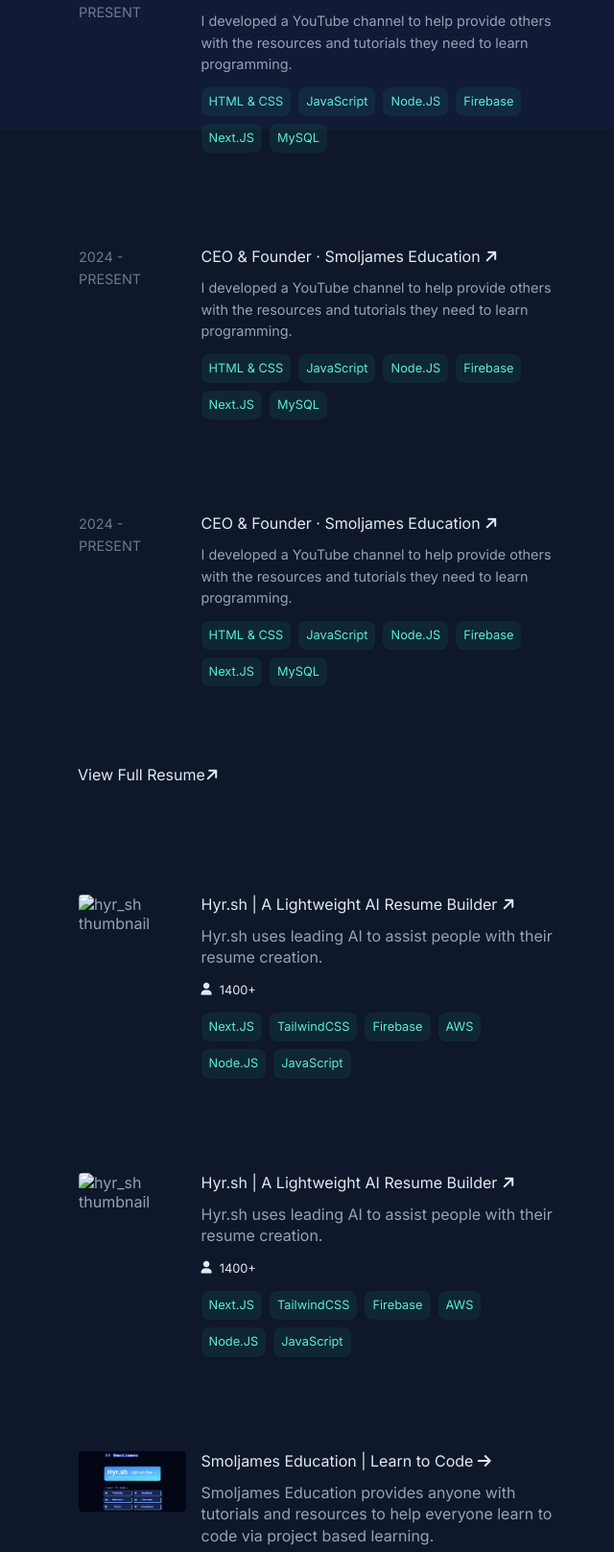
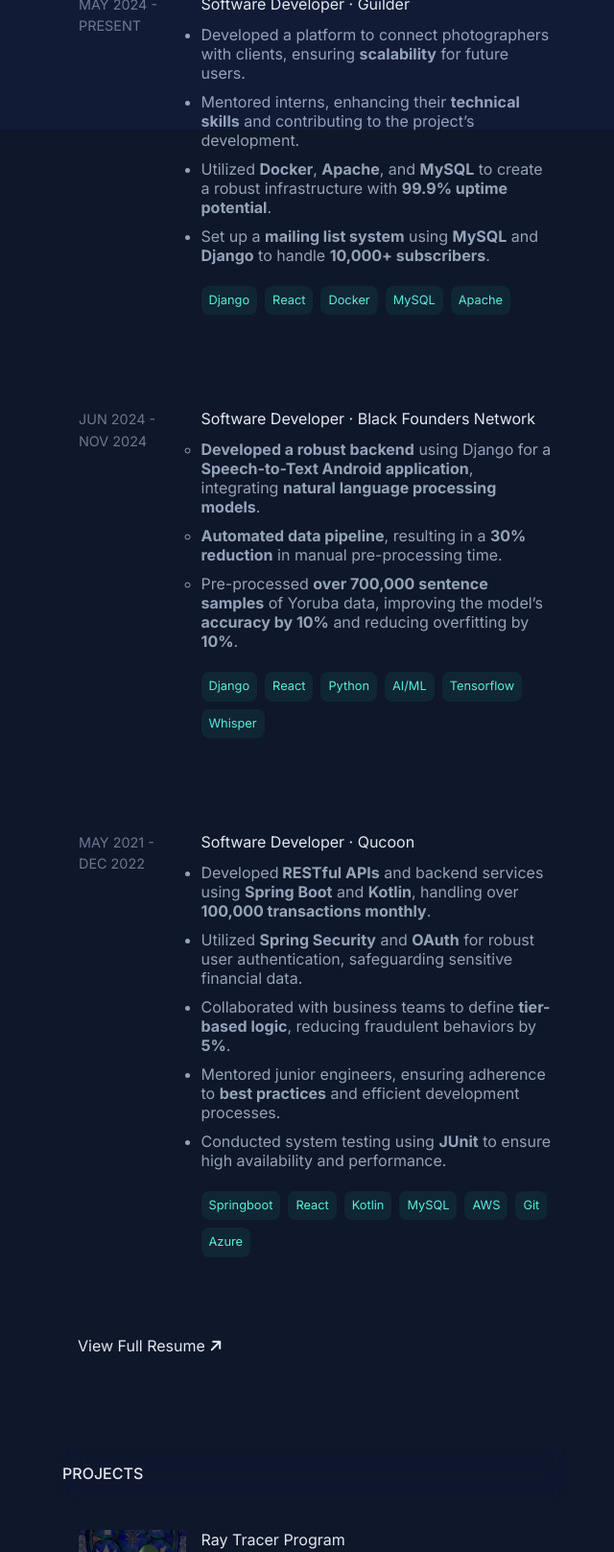
Before and after one commit to IbukunSanni/webdevreview, a plain HTML site: page HTML_n_CSS/Web_Portfolio/index.html in a window 1280 px wide. Shown: the part 665-2282 px from the top of the page at 96% size, without its empty margins (591-1231 px from the left). Drawn offline with Linux system fonts and the light colour scheme.

Commit message:
Portfolio personified

```diff
--- a/HTML_n_CSS/Web_Portfolio/index.html
+++ b/HTML_n_CSS/Web_Portfolio/index.html
@@ -2,9 +2,11 @@
 <html lang="en">
 
 <head>
+    <!-- <link rel="icon" href="public/fire-favicon.ico" type="image/x-icon"> -->
+    <link rel="icon" href="public/fire-icon.png" type="image/png">
     <meta charset="UTF-8">
     <meta name="viewport" content="width=device-width, initial-scale=1.0">
-    <title>Ibukun Sanni Developer Portfolio</title>
+    <title>Ibukunoluwa Sanni Developer Portfolio</title>
     <link rel="stylesheet" href="styles.css">
 
     <link rel="preconnect" href="https://fonts.googleapis.com">
@@ -24,8 +26,14 @@
             <h1> Ibukunoluwa Sanni</h1>
         </a>
 
-        <h4>Full Stack Developer</h4>
-        <p> My passion for math, logic, and art inspired me to create a personal web portfolio. It showcases my work, highlighting how these fields intersect in my projects and reflect the creative and analytical sides of my journey. </p>
+        <h4>Software Developer</h4>
+        <p> My passion for math, logic, and art inspired me to create a personal web portfolio. It showcases my work,
+            highlighting how these fields intersect in my projects and reflect the creative and quantitative sides of my
+            journey.<br>
+            Looking to connect?<br><br>
+            email: <strong>ibukun.sanni@gmail.com</strong>
+
+        </p>
         <nav>
             <a class="anchor-text" href="#whoami">
                 <div class="nav-line"></div>
@@ -47,7 +55,9 @@
             <a class="social-link" href="https://github.com/IbukunSanni" target="_blank">
                 <i class="fa-brands fa-github"></i>
             </a>
-
+            <a class="social-link" href="/public/resume.pdf" target="_blank">
+                <i class="fa-solid fa-file-lines"></i>
+            </a>
             <!-- Add artportfolio when ready -->
             <!-- <a href="">ART-PORTFOLIO</a> -->
 
@@ -61,25 +71,24 @@
                 <h2 class="light-text">Who am I?</h2>
             </div>
             <div div class="whoami-contents">
-                <p> Lorem ipsum dolor sit amet, consectetur adipiscing elit. Sed do eiusmod tempor incididunt ut labore
-                    et dolore magna aliqua <a target="_blank" class="anchor-text"
-                        href="https://www.youtube.com/watch?v=dQw4w9WgXcQ">Youtube</a>. Ut enim ad minim veniam, quis
-                    nostrud exercitation ullamco laboris nisi ut
-                    aliquip ex ea commodo consequat. Duis aute irure dolor in reprehenderit in voluptate velit esse
-                    cillum dolore eu fugiat nulla pariatur.
+                <p>
+                    Hey! My name is <strong>Ibukunoluwa Chinedu Sanni</strong>, though many know me as
+                    <strong>"IBK"</strong>. I am a recent graduate from the <strong>University of Waterloo</strong> –
+                    <em>Go Warriors!</em> I am a <strong>software engineer</strong> with a keen interest in
+                    <strong>graphics</strong>, <strong>web development</strong>, <strong>game development</strong>, and
+                    <strong>artificial intelligence</strong>. I have a range of experiences, from building a
+                    <strong>personal ray tracer</strong> to creating this <strong>web portfolio</strong>, and have
+                    accumulated <strong>over 3 years of software development</strong> experience.
+
+                    I enjoy solving challenging problems, continuously learning, and even unwinding with a bit of
+                    <strong>LeetCode</strong>. When I’m not coding, you’ll likely find me deep in my sketchbook.
+
+                    <br><br>
+
+                    <strong>Looking to connect?</strong><br>
+                    Email: <strong>ibukun.sanni@gmail.com</strong>
                 </p>
 
-                <p> Lorem ipsum dolor sit amet, consectetur adipiscing elit. Sed do eiusmod tempor incididunt ut labore
-                    et dolore magna aliqua. Ut enim ad minim veniam, quis nostrud exercitation ullamco laboris nisi ut
-                    aliquip ex ea commodo consequat. Duis aute irure dolor in reprehenderit in voluptate velit esse
-                    cillum dolore eu fugiat nulla pariatur.
-                </p>
-
-                <p> Lorem ipsum dolor sit amet, consectetur adipiscing elit. Sed do eiusmod tempor incididunt ut labore
-                    et dolore magna aliqua. Ut enim ad minim veniam, quis nostrud exercitation ullamco laboris nisi ut
-                    aliquip ex ea commodo consequat. Duis aute irure dolor in reprehenderit in voluptate velit esse
-                    cillum dolore eu fugiat nulla pariatur.
-                </p>
             </div>
 
         </section>
@@ -89,109 +98,138 @@
             </div>
             <div class="experience-contents">
                 <div class="experience-card">
-                    <p class="tenure">2024 - present</p>
+                    <p class="tenure">May 2024 - present</p>
                     <div class="card-column">
                         <!-- TODO: remove links for experience -->
-                        <a class="card-header-link" href="https://www.smoljames.com" target="_blank">
-                            <h3 class="anchor-text card-header">CEO & Founder · Smoljames Education
-                                <i class="fa-solid fa-arrow-right anchor-icon rotate-45"></i>
-                            </h3>
-                        </a>
-                        <p>I developed a YouTube channel to help provide others with the resources and tutorials they
-                            need to learn programming.</p>
+                        <h3 class="card-header">Software Developer · Guilder
+                        </h3>
+                        <ul>
+                            <li class="experience-details">Developed a platform to connect photographers with clients,
+                                ensuring
+                                <strong>scalability</strong> for future users.
+                            </li>
+                            <li class="experience-details">Mentored interns, enhancing their <strong>technical
+                                    skills</strong> and contributing to
+                                the project’s development.</li>
+                            <li class="experience-details">Utilized <strong>Docker</strong>, <strong>Apache</strong>,
+                                and <strong>MySQL</strong> to
+                                create a robust infrastructure with <strong>99.9% uptime potential</strong>.</li>
+                            <li class="experience-details">Set up a <strong>mailing list system</strong> using
+                                <strong>MySQL</strong> and
+                                <strong>Django</strong> to handle <strong>10,000+ subscribers</strong>.
+                            </li>
+                        </ul>
+
                         <!-- TODO: remove using tags for Experience -->
                         <div class="tag-container">
                             <div class="tag">
-                                <p>HTML & CSS</p>
+                                <p>Django</p>
                             </div>
                             <div class="tag">
-                                <p>JavaScript</p>
+                                <p>React</p>
                             </div>
                             <div class="tag">
-                                <p>Node.JS</p>
-                            </div>
-                            <div class="tag">
-                                <p>Firebase</p>
-                            </div>
-                            <div class="tag">
-                                <p>Next.JS</p>
+                                <p>Docker</p>
                             </div>
                             <div class="tag">
                                 <p>MySQL</p>
+                            </div>
+                            <div class="tag">
+                                <p>Apache</p>
                             </div>
                         </div>
                     </div>
                 </div>
                 <div class="experience-card">
-                    <p class="tenure">2024 - present</p>
+                    <p class="tenure">Jun 2024 - Nov 2024</p>
                     <div class="card-column">
                         <!-- TODO: remove links for experience -->
-                        <a class="card-header-link" href="https://www.smoljames.com" target="_blank">
-                            <h3 class="anchor-text card-header">CEO & Founder · Smoljames Education
-                                <i class="fa-solid fa-arrow-right anchor-icon rotate-45"></i>
-                            </h3>
-                        </a>
-                        <p>I developed a YouTube channel to help provide others with the resources and tutorials they
-                            need to learn programming.</p>
+                        <h3 class="card-header">Software Developer · Black Founders Network
+                        </h3>
+                        <ul>
+                            <ul>
+                                <li><strong>Developed a robust backend</strong> using Django for a
+                                    <strong>Speech-to-Text Android application</strong>, integrating <strong>natural
+                                        language processing models</strong>.</li>
+                                <li><strong>Automated data pipeline</strong>, resulting in a <strong>30%
+                                        reduction</strong> in manual pre-processing time.</li>
+                                <li>Pre-processed <strong>over 700,000 sentence samples</strong> of Yoruba data,
+                                    improving the model’s <strong>accuracy by 10%</strong> and reducing overfitting by
+                                    <strong>10%</strong>.</li>
+                            </ul>
+                        </ul>
+
                         <!-- TODO: remove using tags for Experience -->
                         <div class="tag-container">
                             <div class="tag">
-                                <p>HTML & CSS</p>
+                                <p>Django</p>
                             </div>
                             <div class="tag">
-                                <p>JavaScript</p>
+                                <p>React</p>
                             </div>
                             <div class="tag">
-                                <p>Node.JS</p>
+                                <p>Python</p>
                             </div>
                             <div class="tag">
-                                <p>Firebase</p>
+                                <p>AI/ML</p>
                             </div>
                             <div class="tag">
-                                <p>Next.JS</p>
+                                <p>Tensorflow</p>
                             </div>
                             <div class="tag">
-                                <p>MySQL</p>
+                                <p>Whisper</p>
                             </div>
                         </div>
                     </div>
                 </div>
                 <div class="experience-card">
-                    <p class="tenure">2024 - present</p>
+                    <p class="tenure">May 2021 - Dec 2022</p>
                     <div class="card-column">
                         <!-- TODO: remove links for experience -->
-                        <a class="card-header-link" href="https://www.smoljames.com" target="_blank">
-                            <h3 class="anchor-text card-header">CEO & Founder · Smoljames Education
-                                <i class="fa-solid fa-arrow-right anchor-icon rotate-45"></i>
-                            </h3>
-                        </a>
-                        <p>I developed a YouTube channel to help provide others with the resources and tutorials they
-                            need to learn programming.</p>
+                        <h3 class="card-header">Software Developer · Qucoon
+                        </h3>
+                        <ul>
+                            <li>Developed<strong> RESTful APIs</strong> and backend services using <strong>Spring
+                                    Boot</strong> and <strong>Kotlin</strong>, handling over <strong>100,000
+                                    transactions monthly</strong>.</li>
+                            <li>Utilized <strong>Spring Security</strong> and <strong>OAuth</strong> for robust user
+                                authentication, safeguarding sensitive financial data.</li>
+                            <li>Collaborated with business teams to define <strong>tier-based logic</strong>, reducing
+                                fraudulent behaviors by <strong>5%</strong>.</li>
+                            <li>Mentored junior engineers, ensuring adherence to <strong>best practices</strong> and
+                                efficient development processes.</li>
+                            <li>Conducted system testing using <strong>JUnit</strong> to ensure high availability and
+                                performance.</li>
+                        </ul>
+
                         <!-- TODO: remove using tags for Experience -->
                         <div class="tag-container">
                             <div class="tag">
-                                <p>HTML & CSS</p>
+                                <p>Springboot</p>
                             </div>
                             <div class="tag">
-                                <p>JavaScript</p>
+                                <p>React</p>
                             </div>
                             <div class="tag">
-                                <p>Node.JS</p>
-                            </div>
-                            <div class="tag">
-                                <p>Firebase</p>
-                            </div>
-                            <div class="tag">
-                                <p>Next.JS</p>
+                                <p>Kotlin</p>
                             </div>
                             <div class="tag">
                                 <p>MySQL</p>
                             </div>
+                            <div class="tag">
+                                <p>AWS</p>
+                            </div>
+                            <div class="tag">
+                                <p>Git</p>
+                            </div>
+                            <div class="tag">
+                                <p>Azure</p>
+                            </div>
                         </div>
                     </div>
                 </div>
-                <a href="/public/00_Ibukunoluwa_Sanne_Base_g_webdev_CV.pdf" target="_blank" class="project-archive-link">
-                    <p>View Full Resume<i class="fa-solid fa-arrow-right anchor-icon rotate-45"></i></p>
+                <a href="/public/resume.pdf" target="_blank" class="project-archive-link">
+                    <p>View Full Resume <i class="fa-solid fa-arrow-right anchor-icon rotate-45"></i></p>
                 </a>
         </section>
         <section id="projects">
@@ -202,116 +240,43 @@
             <div class="project-contents">
                 <div class="project-card">
                     <div class="project-image-container">
-                        <img src="/public/hyr_sh.png" alt="hyr_sh thumbnail" />
+                        <img src="/public/ball.png" alt="ball" />
                     </div>
                     <div class="card-column">
-                        <a href="https://www.hyr.sh" target="_blank" class="card-header-link">
-                            <h3 class="anchor-text card-header">Hyr.sh | A Lightweight AI Resume Builder
-                                <i class="fa-solid fa-arrow-right anchor-icon rotate-45"></i>
-                            </h3>
-                        </a>
-                        <p>Hyr.sh uses leading AI to assist people with their resume creation. </p>
-                        <a href="https://www.hyr.sh" target="_blank" class="anchor-text project-stat-link">
+                        <h3 class="card-header">Ray Tracer Program
+                            <!-- <i class="fa-solid fa-arrow-right anchor-icon rotate-45"></i> -->
+                        </h3>
+                        <p>Built a raytracing framework using C++</p>
+                        <!-- <a href="https://www.hyr.sh" target="_blank" class="anchor-text project-stat-link">
                             <i class="fa-solid fa-user"></i>
                             <p>1400+</p>
-                        </a>
+                        </a> -->
+
+                        <ul>
+                            <li>Developed a ray tracer to generate realistic 3D animations, featuring reflections, refractions,anti-aliasing
+                                and shadows.</li>
+                            <li>Integrated Python and Lua scripting to automate scene generation and control object properties.</li>
+                            <li>Improve rendering time by 70% by implementing multithreading in C++.</li>
+                        </ul>
                         <div class="tag-container">
                             <div class="tag">
-                                <p>Next.JS</p>
+                                <p>C++</p>
                             </div>
                             <div class="tag">
-                                <p>TailwindCSS</p>
+                                <p>Python</p>
                             </div>
                             <div class="tag">
-                                <p>Firebase</p>
+                                <p>Lua</p>
                             </div>
                             <div class="tag">
-                                <p>AWS</p>
-                            </div>
-                            <div class="tag">
-                                <p>Node.JS</p>
-                            </div>
-                            <div class="tag">
-                                <p>JavaScript</p>
+                                <p>Blender</p>
                             </div>
                         </div>
                     </div>
                 </div>
-                <div class="project-card">
-                    <div class="project-image-container">
-                        <img src="/public/hyr_sh.png" alt="hyr_sh thumbnail" />
-                    </div>
-                    <div class="card-column">
-                        <a href="https://www.hyr.sh" target="_blank" class="card-header-link">
-                            <h3 class="anchor-text card-header">Hyr.sh | A Lightweight AI Resume Builder
-                                <i class="fa-solid fa-arrow-right anchor-icon rotate-45"></i>
-                            </h3>
-                        </a>
-                        <p>Hyr.sh uses leading AI to assist people with their resume creation. </p>
-                        <a href="https://www.hyr.sh" target="_blank" class="anchor-text project-stat-link">
-                            <i class="fa-solid fa-user"></i>
-                            <p>1400+</p>
-                        </a>
-                        <div class="tag-container">
-                            <div class="tag">
-                                <p>Next.JS</p>
-                            </div>
-                            <div class="tag">
-                                <p>TailwindCSS</p>
-                            </div>
-                            <div class="tag">
-                                <p>Firebase</p>
-                            </div>
-                            <div class="tag">
-                                <p>AWS</p>
-                            </div>
-                            <div class="tag">
-                                <p>Node.JS</p>
-                            </div>
-                            <div class="tag">
-                                <p>JavaScript</p>
-                            </div>
-                        </div>
-                    </div>
-                </div>
-                <div class="project-card">
-                    <div class="project-image-container">
-                        <img src="/public/smoljames_roadmap.png" alt="smoljames_education thumbnail" />
-                    </div>
-                    <div class="card-column">
-                        <a class="card-header-link" href="https://www.smoljames.com" target="_blank">
-                            <h3 class="anchor-text card-header">Smoljames Education | Learn to Code <i
-                                    class="fa-solid fa-arrow-right anchor-icon"></i></h3>
-                        </a>
-                        <p>Smoljames Education provides anyone with tutorials and resources to help everyone learn to
-                            code via project based learning.</p>
-                        <a href="https://github.com/jamezmca" target="_blank" class="anchor-text project-stat-link">
-                            <i class="fa-solid fa-star"></i>
-                            <p>635</p>
-                        </a>
-                        <div class="tag-container">
-                            <div class="tag">
-                                <p>Next.JS</p>
-                            </div>
-                            <div class="tag">
-                                <p>SSR</p>
-                            </div>
-                            <div class="tag">
-                                <p>Markdown</p>
-                            </div>
-                            <div class="tag">
-                                <p>Netlify</p>
-                            </div>
-                            <div class="tag">
-                                <p>TailwindCSS</p>
-                            </div>
-                        </div>
-                    </div>
-                </div>
-            </div>
-            <a href="/" target="_blank" class="project-archive-link">
+            <!-- <a href="/" target="_blank" class="project-archive-link">
                 <p>View Full Project Archive <i class="fa-solid fa-arrow-right anchor-icon rotate-45"></i></p>
-            </a>
+            </a> -->
         </section>
 
     </main>
--- a/HTML_n_CSS/Web_Portfolio/styles.css
+++ b/HTML_n_CSS/Web_Portfolio/styles.css
@@ -143,6 +143,8 @@ main {
 
 .whoami-contents p{
     font-size: 1.1rem;
+    text-align: justify;
+
 
 }
 
@@ -176,6 +178,11 @@ section h2 {
 
 }
 
+.experience-details,
+.project-details{
+    margin-bottom: 10px;
+}
+
 .experience-card {
     gap: 0.5rem 1rem;
 }
@@ -186,6 +193,11 @@ section h2 {
 
 .experience-card p {
     font-size: 0.9rem;
+}
+
+.experience-card li,
+.project-card li {
+    margin-bottom: 10px;
 }
 
 .experience-card,
@@ -242,6 +254,7 @@ section h2 {
 .card-header {
     font-weight: 400;
     font-size: 1rem;
+    color: var(--color-highlight);
 }
 
 .card-header-link {
@@ -318,7 +331,7 @@ section h2 {
     top:0;
     /* width: 100%;
     left:0; */
-    padding: 1rem 0; /*pading: <top and bottom> <left and right>*/
+    padding: 1rem 0; /*padding: <top and bottom> <left and right>*/
 }
 
 .sticky-header h2 {
@@ -428,7 +441,7 @@ footer p {
     }
 
     .sticky-header {
-        display: none;
+        /* display: none; */
     }
 
     header {
```
Also changed, not shown: HTML_n_CSS/Web_Portfolio/test.html (added, +50 -0 lines), HTML_n_CSS/Web_Portfolio/public/ball.png (added), HTML_n_CSS/Web_Portfolio/public/fire-favicon.ico (added), HTML_n_CSS/Web_Portfolio/public/fire-gpt.webp (added), HTML_n_CSS/Web_Portfolio/public/fire-icon.png (added), 2 other files.
